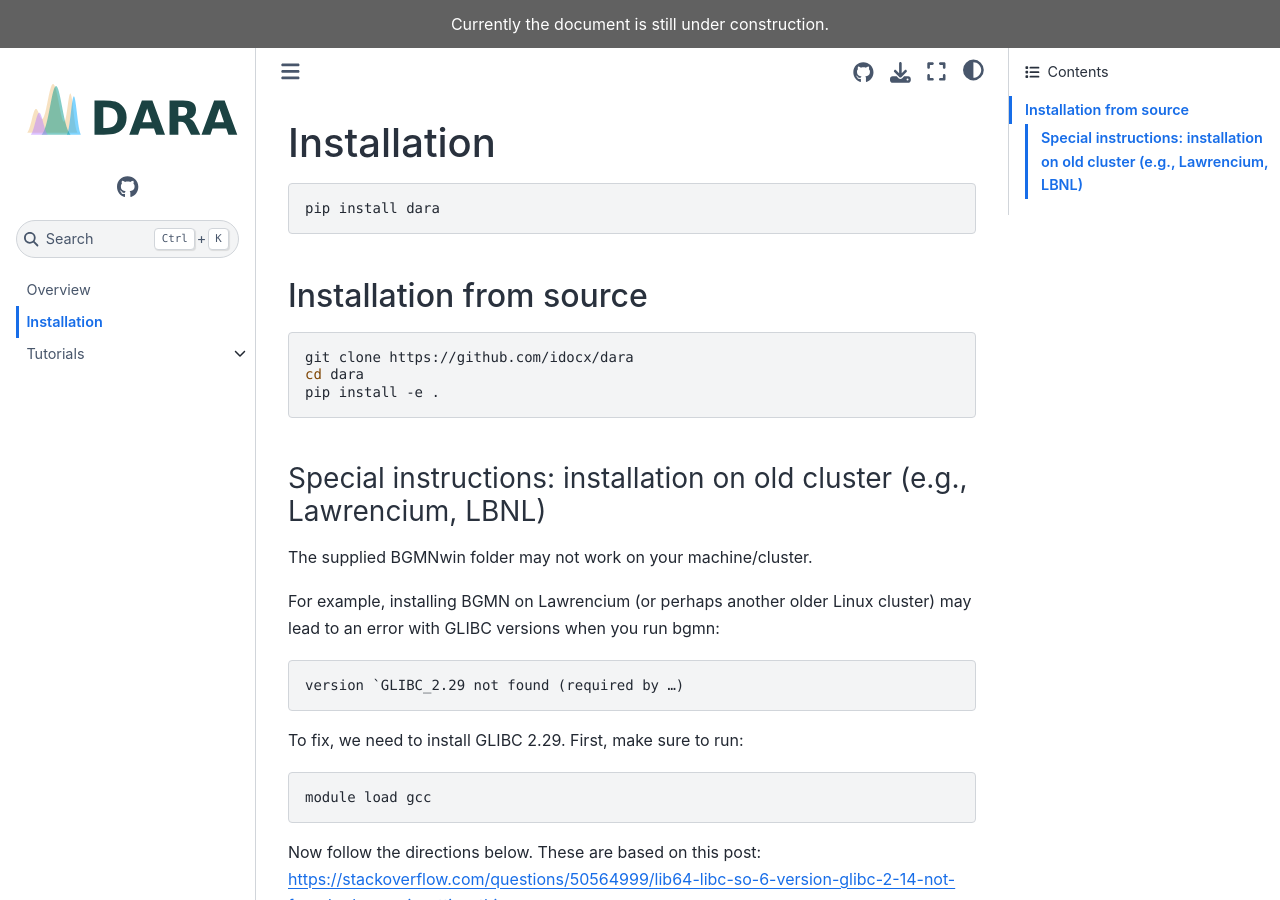
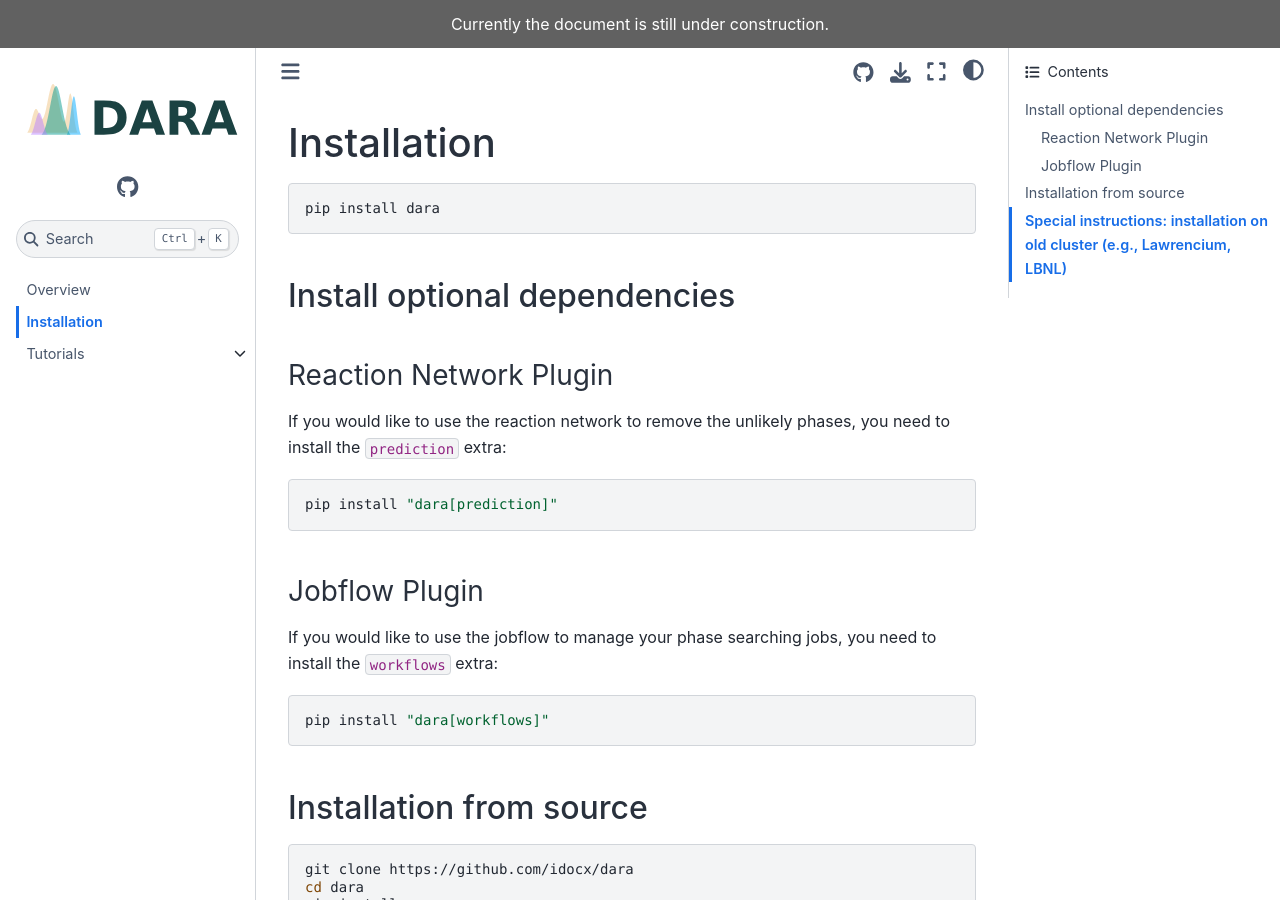
Before and after one commit to jrneilson/dara, a Sphinx documentation site: the page built from docs/install.md, in a window 1280 px wide and 900 px high. Built offline with Sphinx 7.4.7 and the Sphinx Book theme 1.1.4, drawn with Linux system fonts in a browser that asks for light colours; pages that are not in the unit, such as notebooks, are missing from menus; comment, search, counter and statistics services are not loaded.

Commit message:
update installation instruction

````diff
--- a/docs/install.md
+++ b/docs/install.md
@@ -1,6 +1,22 @@
 # Installation
 ```bash
 pip install dara
+```
+## Install optional dependencies
+### Reaction Network Plugin
+If you would like to use the reaction network to remove the unlikely phases,
+you need to install the `prediction` extra:
+
+```bash
+pip install "dara[prediction]"
+```
+
+### Jobflow Plugin
+If you would like to use the jobflow to manage your phase searching jobs,
+you need to install the `workflows` extra:
+
+```bash
+pip install "dara[workflows]"
 ```
 
 ## Installation from source
@@ -9,7 +25,8 @@ git clone https://github.com/idocx/dara
 cd dara
 pip install -e .
 ```
-### Special instructions: installation on old cluster (e.g., Lawrencium, LBNL)
+
+## Special instructions: installation on old cluster (e.g., Lawrencium, LBNL)
 
 The supplied BGMNwin folder may not work on your machine/cluster.
 
````
